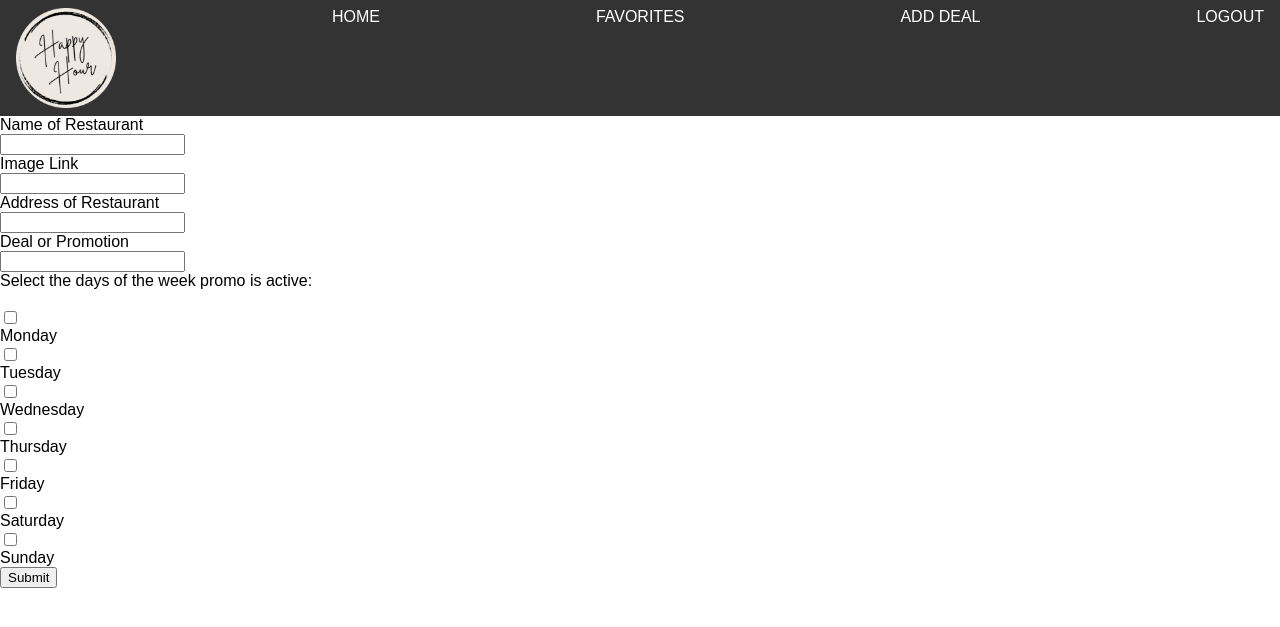
After one commit to renesanchez72/HappyHourTracker, a PHP site: page /addRestaurantPage.php in a window 1280 px wide. The commit adds this page. Shown: the top 627 px of the page. Run offline with PHP 8.4, Linux system fonts and the light colour scheme; some libraries are stand-ins or nearby versions.

Commit message:
add ability to add restaurnt from website

```diff
--- /dev/null
+++ b/happhour2.0/addRestaurantPage.php
@@ -0,0 +1,140 @@
+<!DOCTYPE html>
+<html>
+
+<head>
+    <title>Add Restaurant</title>
+    <style>
+        /* Basic styles for the page */
+        nav {
+            background-color: #333;
+            color: #fff;
+            display: flex;
+            justify-content: space-between;
+            padding: 0.5em 1em;
+        }
+
+        nav a {
+            color: #fff;
+            text-decoration: none;
+        }
+
+        nav a:hover {
+            text-decoration: underline;
+        }
+
+        body {
+            font-family: sans-serif;
+            margin: 0;
+        }
+
+
+        label,
+        input {
+            display: block;
+        }
+
+        input checkbox {
+            display: inline;
+        }
+    </style>
+    <script src="http://code.jquery.com/jquery-1.9.1.js"></script>
+    <script>
+        $(function () {
+            $('#addRestaurantButton').bind('click', function (event) {
+                console.log("adding restaurant");
+                event.preventDefault();
+                var name = $('#restaurantName').val();
+                var address = $('#address').val();
+                var restaurantImage = $('#restaurantImage').val();
+                var deal = $('#deal').val();
+                var dayschosen = [];
+                var checkboxes = $('input[name="days"]');
+                var flag = true;
+                checkboxes.filter(":checked").map(function () {
+                    dayschosen.push(this.value);
+                    console.log(dayschosen);
+
+                }).get()
+                var dayschosenString = dayschosen.join(' ');
+                /********validate all our form fields***********/
+                /* restaurantName field validation  */
+                if (name == "") {
+                    $('#restaurantName').css('border-color', 'red');
+                    alert('The restaurant name is empty');
+                    flag = false;
+                }
+                if (deal == "") {
+                    $('#deal').css('border-color', 'red');
+                    alert('deal is empty');
+                    flag = false;
+                }
+
+                if (address == "") {
+                    $('#address').css('border-color', 'red');
+                    flag = false;
+                    alert('address is empty');
+                }
+
+                if (dayschosen == "") {
+                    alert('No days chosen');
+                    flag = false;
+                }
+
+                if (flag == true) {
+                    $.ajax({
+                        type: 'POST',
+                        url: 'addRestaurant.php',
+                        dataType: 'json',
+                        data: 'restaurantName=' + name + '&address=' + address + '&deal=' + deal + '&dayschosen=' + dayschosenString + '&restaurantImage=' + restaurantImage,
+                        success: function (response) {
+                            console.log(response);
+                            if (response.restaurantAdded) {
+                                alert(response.text);
+                            } else {
+                                alert(response.text);
+                            }
+                        }
+                    });
+                }
+            });
+        });
+    </script>
+</head>
+
+<body>
+    <nav>
+        <!--HAPPY HOUR LOGO jw-->
+        <img src="./happyhourlogo.png" width='100px' height='100px' alt='image'>
+        <a href="./home.php">HOME</a>
+        <a href="./favoritesPage.php">FAVORITES</a>
+        <a href="./addRestaurant.html">ADD DEAL</a>
+        <a href="./logout.php">LOGOUT</a>
+
+    </nav>
+
+
+
+
+    <form name="addRestaurant">
+        <label for="restaurantName">Name of Restaurant</label>
+        <input type="text" name="restaurantName" id="restaurantName">
+        <label for="restaurantImage">Image Link</label>
+        <input type="text" name="restaurantImage" id="restaurantImage">
+        <label for="address">Address of Restaurant</label>
+        <input type="text" name="address" id="address">
+        <label for="deal">Deal or Promotion</label>
+        <input type="text" name="deal" id="deal">
+        <label for="days">Select the days of the week promo is active:</label><br>
+        <input type="checkbox" name="days" value="MON">Monday<br>
+        <input type="checkbox" name="days" value="TUES">Tuesday<br>
+        <input type="checkbox" name="days" value="WED">Wednesday<br>
+        <input type="checkbox" name="days" value="THUR">Thursday<br>
+        <input type="checkbox" name="days" value="FRI">Friday<br>
+        <input type="checkbox" name="days" value="SAT">Saturday<br>
+        <input type="checkbox" name="days" value="SUN">Sunday<br>
+        <input type="button" value="Submit" id="addRestaurantButton">
+    </form>
+
+</body>
+
+</html>
--- a/happhour2.0/database.php
+++ b/happhour2.0/database.php
@@ -3,8 +3,8 @@
 $host = "localhost";
 $db = "happyhour";
 $username = "root";
-$password = "Happy1";
-// $password = "mysql";
+// $password = "Happy1";
+$password = "mysql";
 
 $mysqli = new mysqli($host,$username,$password,$db);
 
--- a/happhour2.0/login.php
+++ b/happhour2.0/login.php
@@ -24,7 +24,8 @@ if ($_SERVER["REQUEST_METHOD"] === "POST") {
             header("Location: home.php");
             exit;
         }else {
-            print_r("login failed");
+            print_r("login failed press back to try again ");
+
         }
     }
 }
```
Also changed, not shown: happhour2.0/favoritesPage.php (+11 -5 lines), happhour2.0/home.php (+6 -2 lines), happhour2.0/logout.php (+0 -23 lines), happhour2.0/user.sql (+9 -12 lines).
